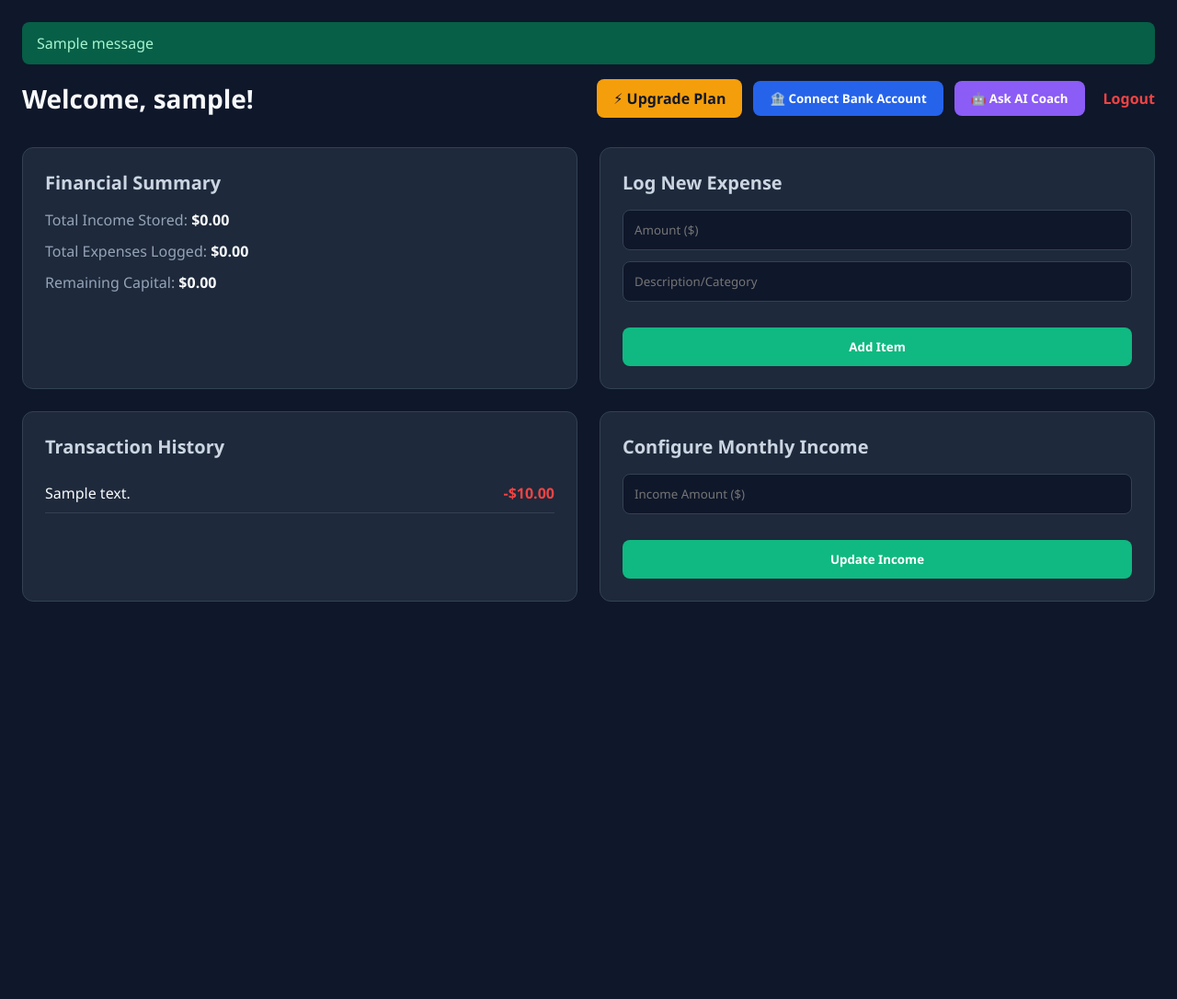
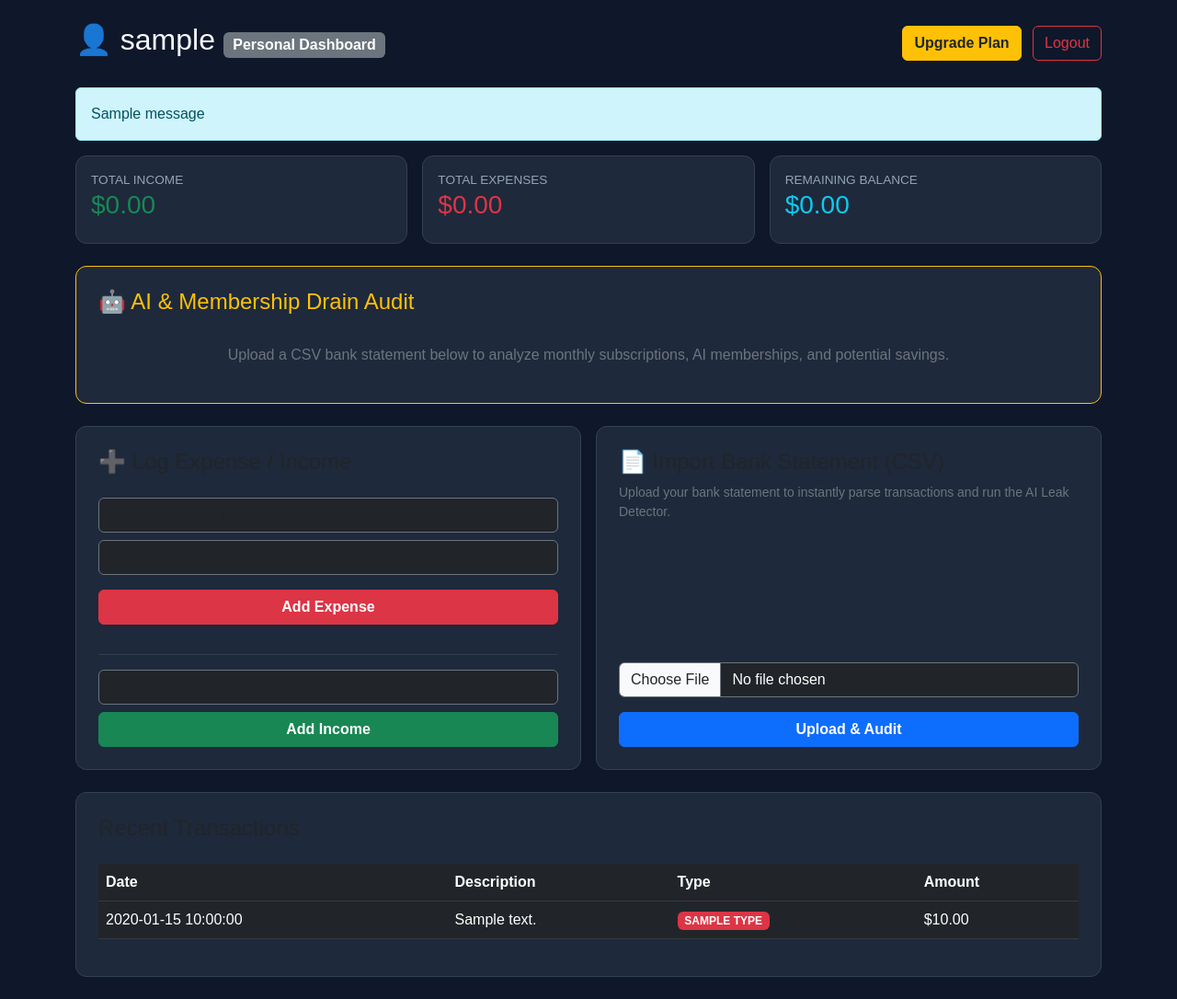
Before and after one commit to arielmuyanja-cloud/budget-buddy132, a Flask app: template templates/index.html in a window 1280 px wide. Shown: the whole page at 92% size. Before the commit the page ends 654 px from the top, so only its background shows below. Run offline with Flask 3, Linux system fonts and the light colour scheme; the template is opened without the code that fills it: most values are stand-ins (such as "Sample title", 1, 10 or a date in 2020); one stand-in notice (Sample message) is shown; some libraries are stand-ins or nearby versions.

Commit message:
Refactor index.html for improved layout and styles
Updated the title and modified styles for various elements. Enhanced the layout and added new sections for metrics and transaction history.

```diff
--- a/templates/index.html
+++ b/templates/index.html
@@ -2,324 +2,181 @@
 <html lang="en">
 <head>
     <meta charset="UTF-8">
-    <meta name="viewport" content="width=device-width, initial-scale=1.0">
-    <title>Budget Buddy Dashboard</title>
+    <title>Personal Dashboard - Budget Buddy</title>
+    <link href="https://cdn.jsdelivr.net/npm/bootstrap@5.3.0/dist/css/bootstrap.min.css" rel="stylesheet">
     <style>
-        * {
-            box-sizing: border-box;
-            margin: 0;
-            padding: 0;
-            font-family: 'Segoe UI', Tahoma, Geneva, Verdana, sans-serif;
-        }
-        body {
-            background-color: #0f172a;
-            color: #f8fafc;
-            padding: 24px;
-        }
-        .header {
-            display: flex;
-            justify-content: space-between;
-            align-items: center;
-            margin-bottom: 32px;
-        }
-        .user-welcome {
-            font-size: 28px;
-            font-weight: bold;
-        }
-        .nav-buttons {
-            display: flex;
-            gap: 12px;
-            align-items: center;
-        }
-        .btn {
-            padding: 10px 18px;
-            border-radius: 8px;
-            font-weight: 600;
-            cursor: pointer;
-            text-decoration: none;
-            border: none;
-            display: inline-flex;
-            align-items: center;
-            gap: 8px;
-            transition: all 0.2s ease;
-        }
-        .btn-upgrade {
-            background-color: #f59e0b;
-            color: #0f172a;
-        }
-        .btn-upgrade:hover {
-            background-color: #d97706;
-        }
-        .btn-bank {
-            background-color: #2563eb;
-            color: #ffffff;
-        }
-        .btn-bank:hover {
-            background-color: #1d4ed8;
-        }
-        .btn-ai {
-            background-color: #8b5cf6;
-            color: #ffffff;
-        }
-        .btn-ai:hover {
-            background-color: #7c3aed;
-        }
-        .btn-logout {
-            color: #ef4444;
-            text-decoration: none;
-            font-weight: 600;
-            margin-left: 8px;
-        }
-        .grid-container {
-            display: grid;
-            grid-template-columns: 1fr 1fr;
-            gap: 24px;
-            margin-bottom: 24px;
-        }
-        .card {
-            background-color: #1e293b;
-            border-radius: 12px;
-            padding: 24px;
-            border: 1px solid #334155;
-        }
-        .card h2 {
-            margin-bottom: 16px;
-            font-size: 20px;
-            color: #cbd5e1;
-        }
-        .stat {
-            font-size: 16px;
-            margin-bottom: 12px;
-            color: #94a3b8;
-        }
-        .stat span {
-            color: #f8fafc;
-            font-weight: bold;
-        }
-        .input-group {
-            margin-bottom: 16px;
-        }
-        .input-group input {
-            width: 100%;
-            padding: 12px;
-            border-radius: 8px;
-            border: 1px solid #334155;
-            background-color: #0f172a;
-            color: #fff;
-            margin-bottom: 12px;
-        }
-        .btn-submit {
-            width: 100%;
-            background-color: #10b981;
-            color: #fff;
-            padding: 12px;
-            border-radius: 8px;
-            border: none;
-            font-weight: bold;
-            cursor: pointer;
-        }
-        .btn-submit:hover {
-            background-color: #059669;
-        }
-        /* Modal Overlay */
-        .modal-overlay {
-            display: none;
-            position: fixed;
-            top: 0; left: 0; width: 100%; height: 100%;
-            background: rgba(15, 23, 42, 0.8);
-            backdrop-filter: blur(4px);
-            justify-content: center;
-            align-items: center;
-            z-index: 1000;
-        }
-        .modal-card {
-            background-color: #1e293b;
-            border: 1px solid #334155;
-            border-radius: 16px;
-            padding: 32px;
-            width: 440px;
-            position: relative;
-        }
-        .modal-close {
-            position: absolute;
-            top: 16px; right: 20px;
-            color: #94a3b8;
-            cursor: pointer;
-            font-size: 20px;
-        }
-        .bank-grid {
-            display: grid;
-            grid-template-columns: 1fr 1fr;
-            gap: 12px;
-            margin-top: 20px;
-        }
-        .bank-btn {
-            background-color: #0f172a;
-            border: 1px solid #334155;
-            color: #fff;
-            padding: 16px;
-            border-radius: 8px;
-            cursor: pointer;
-            font-weight: 600;
-            display: flex;
-            align-items: center;
-            justify-content: center;
-            gap: 8px;
-            transition: border-color 0.2s;
-        }
-        .bank-btn:hover {
-            border-color: #3b82f6;
-            background-color: #1e293b;
-        }
-        /* Alert Messages */
-        .alert {
-            padding: 12px 16px;
-            border-radius: 8px;
-            margin-bottom: 16px;
-            font-weight: 500;
-        }
-        .alert-success { background-color: #065f46; color: #a7f3d0; }
-        .alert-error { background-color: #991b1b; color: #fecaca; }
+        body { background-color: #0f172a; color: #f8fafc; font-family: sans-serif; }
+        .card { background-color: #1e293b; border: 1px solid #334155; border-radius: 12px; }
+        .metric-title { color: #94a3b8; font-size: 0.85rem; text-transform: uppercase; }
+        .audit-box { background: #0284c715; border: 1px solid #0284c7; border-radius: 8px; padding: 15px; }
     </style>
 </head>
-<body>
+<body class="p-4">
 
-    <!-- Flash Messages -->
+<div class="container">
+    <div class="d-flex justify-content-between align-items-center mb-4">
+        <h2>👤 {{ username }} <span class="badge bg-secondary fs-6">Personal Dashboard</span></h2>
+        <div>
+            <a href="/pricing" class="btn btn-warning text-dark fw-bold me-2">Upgrade Plan</a>
+            <a href="/logout" class="btn btn-outline-danger">Logout</a>
+        </div>
+    </div>
+
     {% with messages = get_flashed_messages(with_categories=true) %}
       {% if messages %}
         {% for category, message in messages %}
-          <div class="alert alert-{{ category }}">{{ message }}</div>
+          <div class="alert alert-info">{{ message }}</div>
         {% endfor %}
       {% endif %}
     {% endwith %}
 
-    <!-- Top Navigation Header -->
-    <div class="header">
-        <div class="user-welcome">
-            Welcome, {{ username }}!
+    <!-- METRICS OVERVIEW -->
+    <div class="row g-3 mb-4">
+        <div class="col-md-4">
+            <div class="card p-3">
+                <div class="metric-title">Total Income</div>
+                <h3 class="text-success">${{ "%.2f"|format(total_income) }}</h3>
             </div>
-        <div class="nav-buttons">
-            <!-- ⚡ Upgrade Plan Button -->
-            <a href="/pricing" class="btn btn-upgrade">
-                ⚡ Upgrade Plan
-            </a>
-
-            <!-- 🏦 Connect Bank Account Button -->
-            <button class="btn btn-bank" onclick="openBankModal()">
-                🏦 Connect Bank Account
-            </button>
-
-            <!-- 🤖 Ask AI Coach Button -->
-            <button class="btn btn-ai" onclick="alert('Consulting AI Financial Coach...')">
-                🤖 Ask AI Coach
-            </button>
-
-            <a href="/logout" class="btn-logout">Logout</a>
+        </div>
+        <div class="col-md-4">
+            <div class="card p-3">
+                <div class="metric-title">Total Expenses</div>
+                <h3 class="text-danger">${{ "%.2f"|format(total_expense) }}</h3>
+            </div>
+        </div>
+        <div class="col-md-4">
+            <div class="card p-3">
+                <div class="metric-title">Remaining Balance</div>
+                <h3 class="text-info">${{ "%.2f"|format(balance) }}</h3>
+            </div>
         </div>
     </div>
 
-    <!-- Main Content Dashboard Grid -->
-    <div class="grid-container">
-        <!-- Financial Summary -->
-        <div class="card">
-            <h2>Financial Summary</h2>
-            <div class="stat">Total Income Stored: <span>${{ "%.2f"|format(total_income|default(0)) }}</span></div>
-            <div class="stat">Total Expenses Logged: <span>${{ "%.2f"|format(total_expense|default(0)) }}</span></div>
-            <div class="stat">Remaining Capital: <span>${{ "%.2f"|format(balance|default(0)) }}</span></div>
+    <!-- AI & SUBSCRIPTION SAVINGS AUDIT -->
+    <div class="row g-3 mb-4">
+        <div class="col-md-12">
+            <div class="card p-4 border-warning">
+                <div class="d-flex justify-content-between align-items-center mb-3">
+                    <h4 class="text-warning mb-0">🤖 AI & Membership Drain Audit</h4>
+                    {% if session.get('last_audit') %}
+                    <span class="badge bg-danger fs-6">
+                        Potential Savings: ${{ "%.2f"|format(session['last_audit']['annual_savings']) }}/yr
+                    </span>
+                    {% endif %}
                 </div>
 
-        <!-- Log Expense -->
-        <div class="card">
-            <h2>Log New Expense</h2>
+                {% if session.get('last_audit') and session['last_audit']['subs'] %}
+                <div class="row mb-3 text-center">
+                    <div class="col-md-6">
+                        <div class="p-3 rounded" style="background: #ef444420; border: 1px solid #ef4444;">
+                            <small class="text-secondary text-uppercase">Monthly Subscriptions</small>
+                            <h2 class="text-danger mb-0">${{ "%.2f"|format(session['last_audit']['monthly_savings']) }}</h2>
+                        </div>
+                    </div>
+                    <div class="col-md-6">
+                        <div class="p-3 rounded" style="background: #22c55e20; border: 1px solid #22c55e;">
+                            <small class="text-secondary text-uppercase">Potential Yearly Savings</small>
+                            <h2 class="text-success mb-0">${{ "%.2f"|format(session['last_audit']['annual_savings']) }}</h2>
+                        </div>
+                    </div>
+                </div>
+
+                <div class="audit-box">
+                    <h6 class="text-info fw-bold">Detected Subscriptions & AI Tools:</h6>
+                    <ul class="mb-3">
+                        {% for sub in session['last_audit']['subs'] %}
+                            <li class="text-light">
+                                <strong>{{ sub.name }}</strong> — ${{ "%.2f"|format(sub.amount) }}/mo
+                            </li>
+                        {% endfor %}
+                    </ul>
+
+                    <h6 class="text-warning fw-bold">AI Financial Recommendations:</h6>
+                    {% for line in session['last_audit']['insights'] %}
+                        <p class="mb-1 text-light">{{ line }}</p>
+                    {% endfor %}
+                </div>
+
+                {% else %}
+                <div class="text-center py-3">
+                    <p class="text-secondary mb-0">Upload a CSV bank statement below to analyze monthly subscriptions, AI memberships, and potential savings.</p>
+                </div>
+                {% endif %}
+            </div>
+        </div>
+    </div>
+
+    <!-- QUICK MANUAL ADD & STATEMENT UPLOAD -->
+    <div class="row g-3 mb-4">
+        <div class="col-md-6">
+            <div class="card p-4">
+                <h4>➕ Log Expense / Income</h4>
+                <form action="/" method="POST" class="mt-3">
+                    <div class="mb-2">
+                        <input type="text" name="description" placeholder="Description (e.g. Netflix, Rent)" class="form-control bg-dark text-white border-secondary">
+                    </div>
+                    <div class="mb-3">
+                        <input type="number" step="0.01" name="amount" placeholder="Expense Amount ($)" class="form-control bg-dark text-white border-secondary">
+                    </div>
+                    <button type="submit" class="btn btn-danger w-100 fw-bold mb-3">Add Expense</button>
+                </form>
+                <hr class="border-secondary">
                 <form action="/" method="POST">
-                <div class="input-group">
-                    <input type="number" step="0.01" name="amount" placeholder="Amount ($)" required>
-                    <input type="text" name="description" placeholder="Description/Category" required>
+                    <div class="mb-2">
+                        <input type="number" step="0.01" name="income_amount" placeholder="Income / Salary Amount ($)" class="form-control bg-dark text-white border-secondary">
                     </div>
-                <button type="submit" class="btn-submit">Add Item</button>
+                    <button type="submit" class="btn btn-success w-100 fw-bold">Add Income</button>
                 </form>
             </div>
         </div>
 
-    <div class="grid-container">
-        <!-- Transaction History -->
-        <div class="card">
-            <h2>Transaction History</h2>
-            {% if transactions %}
-                <ul style="list-style: none;">
-                    {% for t in transactions %}
-                        <li style="padding: 10px 0; border-bottom: 1px solid #334155; display: flex; justify-content: space-between;">
-                            <span>{{ t['description'] if t['description'] else t[2] }}</span>
-                            <span style="color: {% if (t['type'] if t['type'] else t[4]) == 'income' %}#10b981{% else %}#ef4444{% endif %}; font-weight: bold;">
-                                {% if (t['type'] if t['type'] else t[4]) == 'income' %}+{% else %}-{% endif %}${{ "%.2f"|format(t['amount'] if t['amount'] else t[3]) }}
-                            </span>
-                        </li>
-                    {% endfor %}
-                </ul>
-            {% else %}
-                <p style="color: #64748b;">No logged transaction fields found.</p>
-            {% endif %}
-        </div>
+        <div class="col-md-6">
+            <div class="card p-4 h-100">
+                <h4>📄 Import Bank Statement (CSV)</h4>
+                <p class="text-secondary small">Upload your bank statement to instantly parse transactions and run the AI Leak Detector.</p>
 
-        <!-- Configure Monthly Income -->
-        <div class="card">
-            <h2>Configure Monthly Income</h2>
-            <form action="/" method="POST">
-                <div class="input-group">
-                    <input type="number" step="0.01" name="income_amount" placeholder="Income Amount ($)" required>
-                </div>
-                <button type="submit" class="btn-submit">Update Income</button>
+                <form action="/upload_statement" method="POST" enctype="multipart/form-data" class="mt-auto">
+                    <input type="file" name="file" accept=".csv" class="form-control bg-dark text-white border-secondary mb-3" required>
+                    <button type="submit" class="btn btn-primary w-100 fw-bold">Upload & Audit</button>
                 </form>
-        </div>
-    </div>
-
-    <!-- Link Bank Modal -->
-    <div class="modal-overlay" id="bankModal">
-        <div class="modal-card">
-            <span class="modal-close" onclick="closeBankModal()">&times;</span>
-            <h2 style="font-size: 22px; margin-bottom: 8px;">Link Your Bank Account</h2>
-            <p style="color: #94a3b8; font-size: 14px;">Select your financial institution to connect your feed to Budget Buddy:</p>
-
-            <div class="bank-grid">
-                <button class="bank-btn" onclick="selectBank('Chase')">🏛️ Chase</button>
-                <button class="bank-btn" onclick="selectBank('Bank of America')">🏛️ Bank of America</button>
-                <button class="bank-btn" onclick="selectBank('Wells Fargo')">🏛️ Wells Fargo</button>
-                <button class="bank-btn" onclick="selectBank('Capital One')">🏛️ Capital One</button>
             </div>
         </div>
     </div>
 
-    <!-- JavaScript Handlers -->
-    <script>
-        function openBankModal() {
-            document.getElementById('bankModal').style.display = 'flex';
-        }
+    <!-- TRANSACTIONS TABLE -->
+    <div class="card p-4">
+        <h4>Recent Transactions</h4>
+        <table class="table table-dark table-hover mt-3">
+            <thead>
+                <tr>
+                    <th>Date</th>
+                    <th>Description</th>
+                    <th>Type</th>
+                    <th>Amount</th>
+                </tr>
+            </thead>
+            <tbody>
+                {% for t in transactions %}
+                <tr>
+                    <td>{{ t.date }}</td>
+                    <td>{{ t.description }}</td>
+                    <td>
+                        <span class="badge {% if t.type == 'income' %}bg-success{% else %}bg-danger{% endif %}">
+                            {{ t.type|upper }}
+                        </span>
+                    </td>
+                    <td>${{ "%.2f"|format(t.amount) }}</td>
+                </tr>
+                {% else %}
+                <tr>
+                    <td colspan="4" class="text-center text-secondary">No transactions logged yet. Log an expense or upload a CSV statement above.</td>
+                </tr>
+                {% endfor %}
+            </tbody>
+        </table>
+    </div>
 
-        function closeBankModal() {
-            document.getElementById('bankModal').style.display = 'none';
-        }
+</div>
 
-        function selectBank(bankName) {
-            fetch('/connect_bank', {
-                method: 'POST',
-                headers: {
-                    'Content-Type': 'application/json'
-                },
-                body: JSON.stringify({ bank_name: bankName })
-            })
-            .then(res => res.json())
-            .then(data => {
-                if (data.success) {
-                    window.location.reload();
-                } else {
-                    alert("Error linking bank: " + data.message);
-                }
-            })
-            .catch(err => {
-                console.error(err);
-                alert("Failed to connect to " + bankName);
-            });
-        }
-    </script>
 </body>
 </html>
```
Lines whose indentation alone changed are shown as unchanged.
